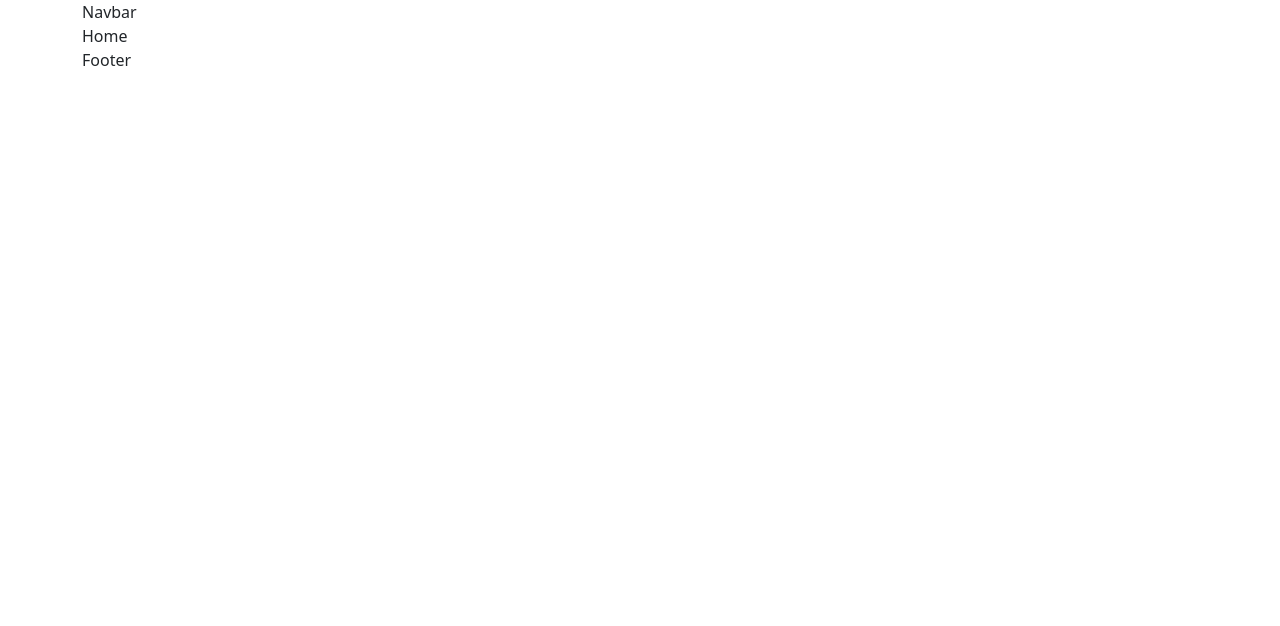
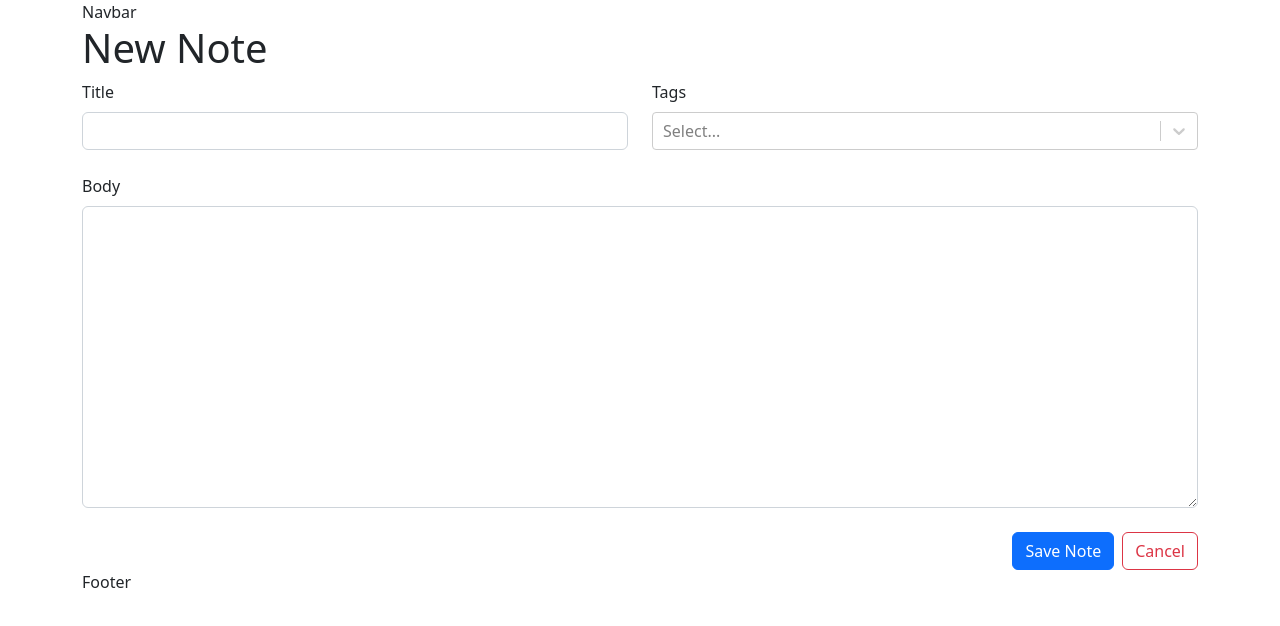
Before and after one commit to liyuKnow/ts-notes, a React (Vite) app: page /new in a window 1280 px wide. Before the commit this address led to /. Shown: the top 626 px of the page. Built offline with nearby package versions, Linux system fonts and the light colour scheme.

Commit message:
notes form

```diff
--- a/package.json
+++ b/package.json
@@ -13,7 +13,8 @@
     "react": "^18.2.0",
     "react-bootstrap": "^2.6.0",
     "react-dom": "^18.2.0",
-    "react-router-dom": "^6.4.3"
+    "react-router-dom": "^6.4.3",
+    "react-select": "^5.6.1"
   },
   "devDependencies": {
     "@types/react": "^18.0.24",
--- /dev/null
+++ b/src/components/common/NoteForm.tsx
@@ -0,0 +1,38 @@
+import React, { useRef } from 'react'
+import { Button, Col, Form, Stack, Row } from 'react-bootstrap'
+import CreatableReactSelect from "react-select/creatable"
+
+const NoteForm = () => {
+    const titleRef = useRef<HTMLInputElement>(null);
+    const bodyRef = useRef<HTMLTextAreaElement>(null);
+    return (
+        <Form>
+            <Stack gap={4} >
+                <Row>
+                    <Col>
+                        <Form.Group controlId='title'>
+                            <Form.Label>Title</Form.Label>
+                            <Form.Control ref={titleRef} required />
+                        </Form.Group>
+                    </Col>
+                    <Col>
+                        <Form.Group controlId='tags'>
+                            <Form.Label>Tags</Form.Label>
+                            <CreatableReactSelect isMulti />
+                        </Form.Group>
+                    </Col>
+                </Row>
+                <Form.Group controlId='body'>
+                    <Form.Label>Body</Form.Label>
+                    <Form.Control as="textarea" ref={bodyRef} required rows={12} />
+                </Form.Group>
+                <Stack direction="horizontal" gap={2} className="justify-content-end">
+                    <Button type="submit" variant="primary">Save Note</Button>
+                    <Button type="button" variant="outline-danger">Cancel</Button>
+                </Stack>
+            </Stack>
+        </Form>
+    )
+}
+
+export default NoteForm
--- a/src/components/pages/public/New.tsx
+++ b/src/components/pages/public/New.tsx
@@ -1,8 +1,12 @@
 import React from 'react'
+import NoteForm from '../../common/NoteForm';
 
 const New = () => {
     return (
-        <div>New</div>
+        <div>
+            <h1 className='mb-2'>New Note</h1>
+            <NoteForm />
+        </div>
     )
 }
 
--- a/src/routes/Protected.tsx
+++ b/src/routes/Protected.tsx
@@ -2,8 +2,8 @@ import React from 'react'
 import { Navigate } from 'react-router-dom'
 
 const ProtectedRoute = ({ children }) => {
-    if (true) {
-        return <Navigate to="/" />
+    if (false) {
+        return <Navigate to="/" /> || <Navigate to="/login" />
     }
     return children;
 }
```
Also changed, not shown: 1 other file (tests, documents, lock files or other folders).
